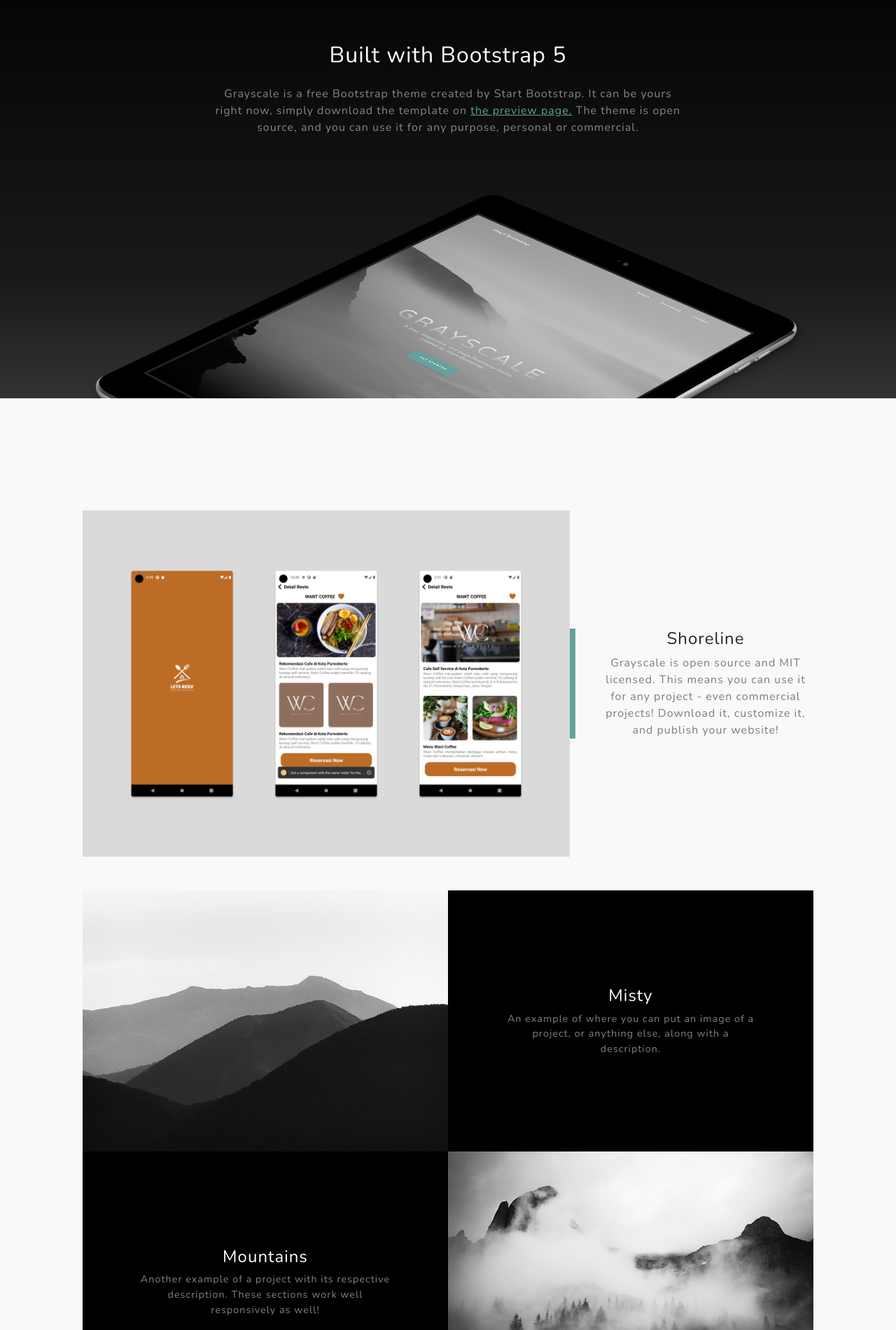
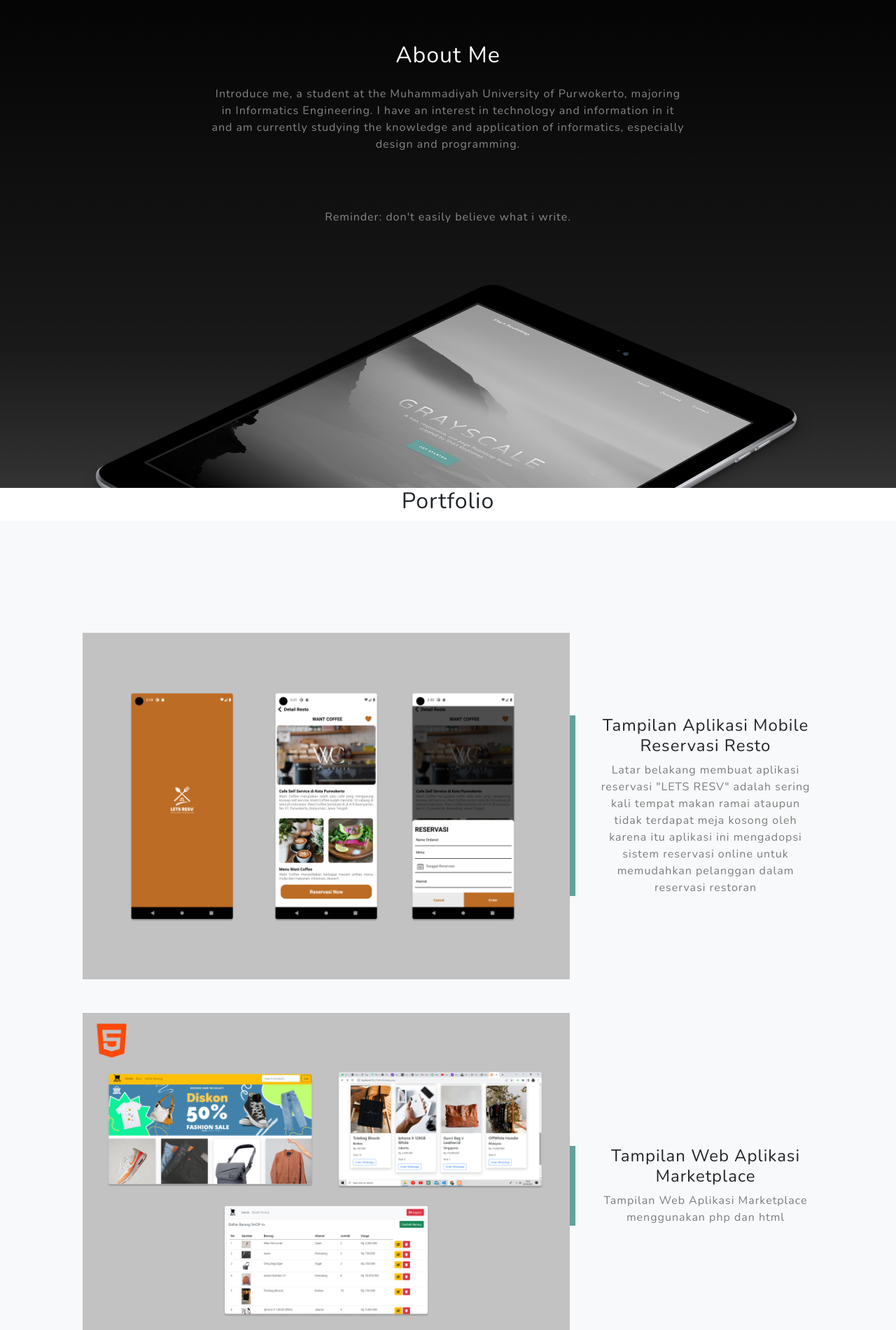
Before and after one commit to farhanwidi/web-portfolio, a plain HTML site: page index.html in a window 1280 px wide. Shown: the part 900-2800 px from the top of the page at 70% size. Drawn offline with nearby package versions, Linux system fonts and the light colour scheme.

Commit message:
Update Terbaru

```diff
--- a/index.html
+++ b/index.html
@@ -6,7 +6,7 @@
             shrink-to-fit=no" />
         <meta name="description" content="" />
         <meta name="author" content="" />
-        <title>Grayscale - Farhan Widianto</title>
+        <title>Portfolio - Farhan Widianto</title>
         <link rel="icon" type="image/x-icon" href="assets/favicon.ico" />
         <!-- Font Awesome icons (free version)-->
         <script src="https://use.fontawesome.com/releases/v6.3.0/js/all.js"
@@ -25,7 +25,7 @@
         <nav class="navbar navbar-expand-lg navbar-light fixed-top"
             id="mainNav">
             <div class="container px-4 px-lg-5">
-                <a class="navbar-brand" href="#page-top">Farhan Widianto</a>
+                <a class="navbar-brand" href="#page-top">FRHNWD</a>
                 <button class="navbar-toggler navbar-toggler-right"
                     type="button" data-bs-toggle="collapse"
                     data-bs-target="#navbarResponsive"
@@ -51,8 +51,9 @@
                 <div class="d-flex justify-content-center">
                     <div class="text-center">
                         <h1 class="mx-auto my-0 text-uppercase">Farhan</h1>
-                        <h2 class="text-white-50 mx-auto mt-2 mb-5">Amatir Programmer.</h2>
-                        <a class="btn btn-primary" href="#about">Get Started</a>
+                        <h2 class="text-white-50 mx-auto mt-2 mb-5">Muhammadiyah
+                            Purwokerto University</h2>
+                        <a class="btn btn-primary" href="#about">Got It</a>
                     </div>
                 </div>
             </div>
@@ -62,38 +63,48 @@
             <div class="container px-4 px-lg-5">
                 <div class="row gx-4 gx-lg-5 justify-content-center">
                     <div class="col-lg-8">
-                        <h2 class="text-white mb-4">Built with Bootstrap 5</h2>
+                        <h2 class="text-white mb-4">About Me</h2>
                         <p class="text-white-50">
-                            Grayscale is a free Bootstrap theme created by Start
-                            Bootstrap. It can be yours right now, simply
-                            download the template on
-                            <a
-                                href="https://startbootstrap.com/theme/grayscale/">the
-                                preview page.</a>
-                            The theme is open source, and you can use it for any
-                            purpose, personal or commercial.
+                           Introduce me, a student at the Muhammadiyah University of Purwokerto, majoring in Informatics Engineering.
+                           I have an interest in technology and information in it and am currently studying the knowledge and application of informatics,
+                           especially design and programming.
+                            <p class="text-white-50">
+                            Reminder: don't easily believe what i write.
+                            </p>
                         </p>
                     </div>
                 </div>
                 <img class="img-fluid" src="assets/img/ipad.png" alt="..." />
             </div>
         </section>
+
+        <h2 class="text-center">Portfolio</h2>
         <!-- Projects-->
         <section class="projects-section bg-light" id="projects">
             <div class="container px-4 px-lg-5">
                 <!-- Featured Project Row-->
                 <div class="row gx-0 mb-4 mb-lg-5 align-items-center">
                     <div class="col-xl-8 col-lg-7"><img class="img-fluid mb-3
-                            mb-lg-0" src="assets/img/resto.png" alt="..."
+                            mb-lg-0" src="assets/img/portoresto.png" alt="..."
                             /></div>
                     <div class="col-xl-4 col-lg-5">
                         <div class="featured-text text-center text-lg-left">
-                            <h4>Shoreline</h4>
-                            <p class="text-black-50 mb-0">Grayscale is open
-                                source and MIT licensed. This means you can use
-                                it for any project - even commercial projects!
-                                Download it, customize it, and publish your
-                                website!</p>
+                            <h4>Tampilan Aplikasi Mobile Reservasi Resto</h4>
+                            <p class="text-black-50 mb-0">Latar belakang membuat aplikasi reservasi "LETS RESV"
+                                adalah sering kali tempat makan ramai ataupun tidak terdapat meja kosong oleh karena itu aplikasi ini mengadopsi  sistem reservasi online untuk memudahkan
+                                pelanggan dalam reservasi restoran</p>
+                        </div>
+                    </div>
+                </div>
+                <div class="row gx-0 mb-4 mb-lg-5 align-items-center">
+                    <div class="col-xl-8 col-lg-7"><img class="img-fluid mb-3
+                            mb-lg-0" src="assets/img/market.png" alt="..."
+                            /></div>
+                    <div class="col-xl-4 col-lg-5">
+                        <div class="featured-text text-center text-lg-left">
+                            <h4>Tampilan Web Aplikasi Marketplace</h4>
+                            <p class="text-black-50 mb-0">Tampilan Web Aplikasi
+                                Marketplace menggunakan php dan html</p>
                         </div>
                     </div>
                 </div>
@@ -106,11 +117,9 @@
                             <div class="d-flex h-100">
                                 <div class="project-text w-100 my-auto
                                     text-center text-lg-left">
-                                    <h4 class="text-white">Misty</h4>
-                                    <p class="mb-0 text-white-50">An example of
-                                        where you can put an image of a project,
-                                        or anything else, along with a
-                                        description.</p>
+                                    <h4 class="text-white">IT</h4>
+                                    <p class="mb-0 text-white-50">UMP
+                                     </p>
                                 </div>
                             </div>
                         </div>
@@ -125,11 +134,8 @@
                             <div class="d-flex h-100">
                                 <div class="project-text w-100 my-auto
                                     text-center text-lg-right">
-                                    <h4 class="text-white">Mountains</h4>
-                                    <p class="mb-0 text-white-50">Another
-                                        example of a project with its respective
-                                        description. These sections work well
-                                        responsively as well!</p>
+                                    <h4 class="text-white">SIUUU</h4>
+                                    <p class="mb-0 text-white-50">777</p>
                                 </div>
                             </div>
                         </div>
@@ -143,8 +149,7 @@
                 <div class="row gx-4 gx-lg-5">
                     <div class="col-md-10 col-lg-8 mx-auto text-center">
                         <i class="far fa-paper-plane fa-2x mb-2 text-white"></i>
-                        <h2 class="text-white mb-5">Subscribe to receive
-                            updates!</h2>
+                        <h2 class="text-white mb-5">More Information</h2>
                         <!-- * * * * * * * * * * * * * * *-->
                         <!-- * * SB Forms Contact Form * *-->
                         <!-- * * * * * * * * * * * * * * *-->
@@ -208,8 +213,7 @@
                                     mb-2"></i>
                                 <h4 class="text-uppercase m-0">Address</h4>
                                 <hr class="my-4 mx-auto" />
-                                <div class="small text-black-50">4923 Market
-                                    Street, Orlando FL</div>
+                                <div class="small text-black-50">Tegal, 52461</div>
                             </div>
                         </div>
                     </div>
@@ -219,7 +223,7 @@
                                 <i class="fas fa-envelope text-primary mb-2"></i>
                                 <h4 class="text-uppercase m-0">Email</h4>
                                 <hr class="my-4 mx-auto" />
-                                <div class="small text-black-50"><a href="#!">hello@yourdomain.com</a></div>
+                                <div class="small text-black-50"><a href="#!">farhan@gmail.com</a></div>
                             </div>
                         </div>
                     </div>
@@ -229,8 +233,8 @@
                                 <i class="fas fa-mobile-alt text-primary mb-2"></i>
                                 <h4 class="text-uppercase m-0">Phone</h4>
                                 <hr class="my-4 mx-auto" />
-                                <div class="small text-black-50">+1 (555)
-                                    902-8832</div>
+                                <div class="small text-black-50">+6289567008721
+                                </div>
                             </div>
                         </div>
                     </div>
@@ -244,7 +248,7 @@
         </section>
         <!-- Footer-->
         <footer class="footer bg-black small text-center text-white-50"><div
-                class="container px-4 px-lg-5">Copyright &copy; Your Website
+                class="container px-4 px-lg-5">Copyright &copy; frhnwd
                 2023</div></footer>
         <!-- Bootstrap core JS-->
         <script
```
Also changed, not shown: assets/img/27.jpeg (added), assets/img/bg.jpg (added), assets/img/market.png (added), assets/img/php.png (added), assets/img/portoresto.png (added), assets/img/resto.png (deleted).
